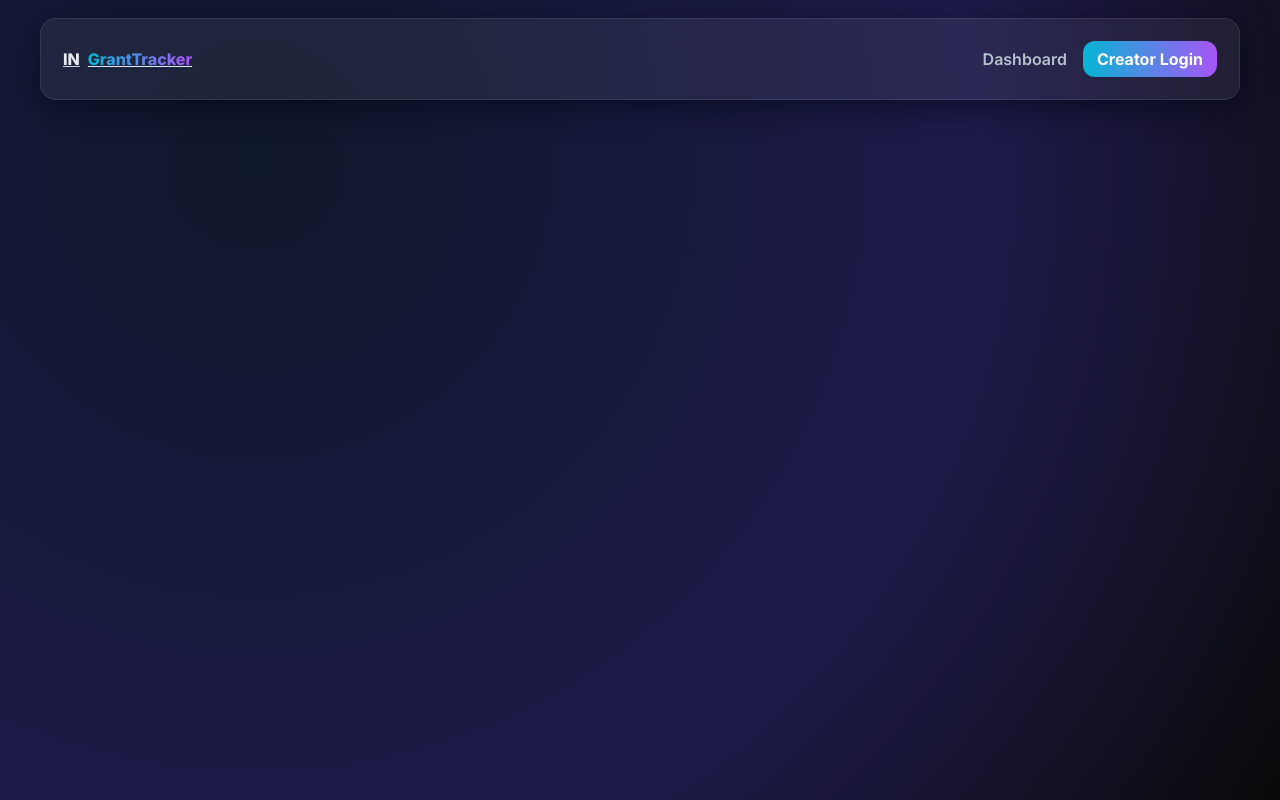
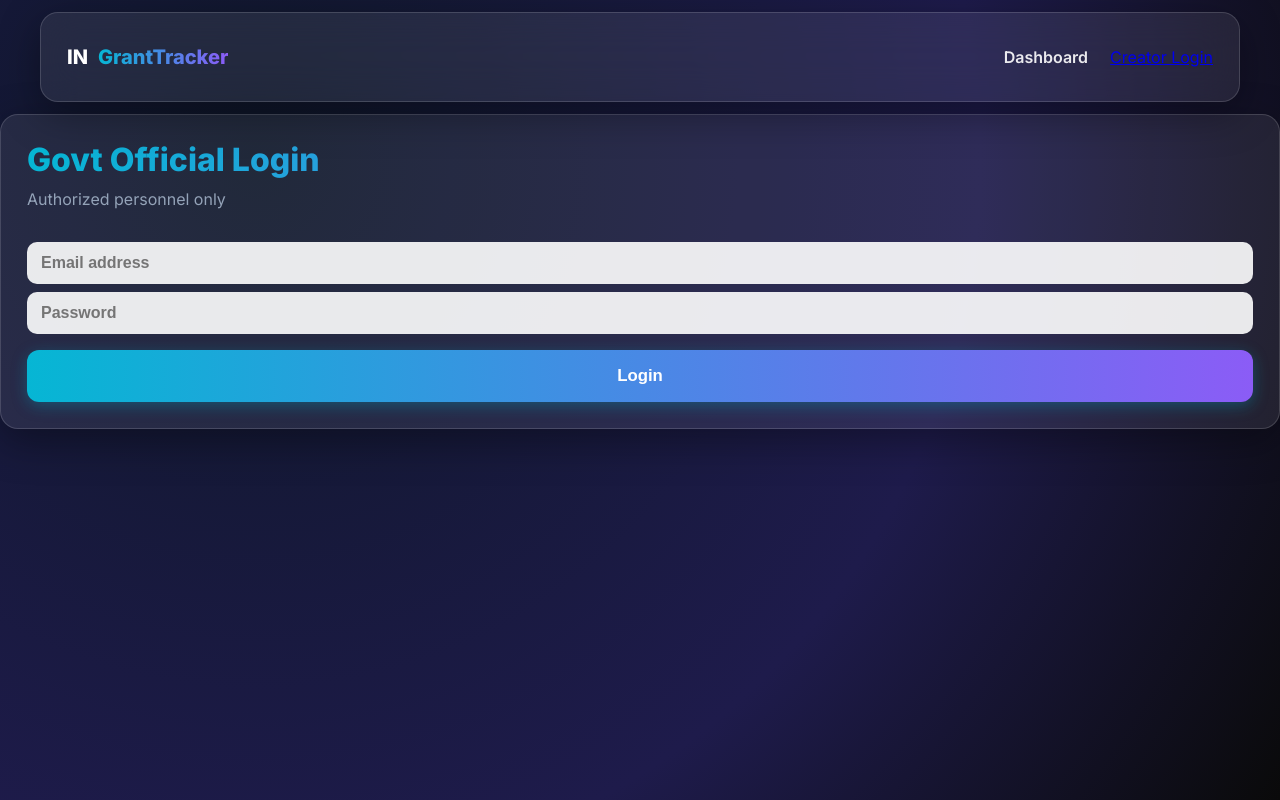
Before and after one commit to mamothai/grant-tracker-frontend, a React (Vite) app: page /gov-login in a window 1280 px wide. Built offline with nearby package versions, Linux system fonts and the light colour scheme.

Commit message:
Added scroll-based landing homepage

```diff
--- a/src/App.css
+++ b/src/App.css
@@ -1,164 +1,303 @@
-/* src/App.css - FINAL exact scroll-snap premium theme */
+@import url('https://fonts.googleapis.com/css2?family=Inter:wght@400;500;600;700;800&display=swap');
 
-/* base */
-@import url('https://fonts.googleapis.com/css2?family=Inter:wght@400;600;700;800&display=swap');
+:root {
+  /* Brand colors */
+  --navy: #0f172a;
+  --cyan: #06b6d4;
+  --purple: #8b5cf6;
+  --saffron: #f59e0b;
+  --muted: #94a3b8;
+  --white: #ffffff;
 
-:root{
-  --bg1: #0f172a;
-  --bg2: #111827;
-  --cyan: #06b6d4;
-  --purple: #a855f7;
-  --muted: #9aa6b3;
-  --glass: rgba(255,255,255,0.06);
-  --glass-border: rgba(255,255,255,0.09);
+  /* Glass styles */
+  --glass-bg: rgba(255, 255, 255, 0.08);
+  --glass-border: rgba(255, 255, 255, 0.15);
+  --glass-highlight: rgba(255, 255, 255, 0.25);
+  --shadow: 0 12px 40px rgba(0, 0, 0, 0.35);
 }
 
-/* page basics */
-html,body,#root { height:100%; }
-body {
-  margin:0;
-  font-family: Inter, sans-serif;
-  background: radial-gradient(circle at 10% 10%, #142033 0%, #0b0f1a 40%, #0b0f1a 100%);
-  color: #fff;
-  -webkit-font-smoothing:antialiased;
-  -moz-osx-font-smoothing:grayscale;
+html, body {
+  margin: 0;
+  padding: 0;
+  min-height: 100%;
+  font-family: "Inter", sans-serif;
+  background: radial-gradient(circle at 30% 20%, #1e293b, #0b0d16);
+  color: var(--white);
+  overflow-x: hidden;
+  scroll-behavior: smooth;
 }
 
-/* NAVBAR */
+/* -------- NAVBAR -------- */
 .nav {
-  position: fixed;
-  left:50%;
-  transform: translateX(-50%);
-  top: 18px;
-  width: min(1200px, 96%);
-  display:flex;
-  align-items:center;
-  justify-content:space-between;
+  position: sticky;
+  top: 0;
+  z-index: 50;
+  display: flex;
+  justify-content: space-between;
+  align-items: center;
   padding: 14px 20px;
-  border-radius: 14px;
-  background: var(--glass);
+  width: min(1200px, 95%);
+  margin: 12px auto;
+  background: var(--glass-bg);
   border: 1px solid var(--glass-border);
-  z-index: 60;
-  box-shadow: 0 8px 30px rgba(2,6,23,0.6);
+  border-radius: 16px;
+  backdrop-filter: blur(18px);
+  box-shadow: var(--shadow);
+  animation: fade-in 0.8s ease;
 }
 
-.brand { display:flex; gap:8px; align-items:center; font-weight:700; color:#dbeafe; }
-.brand-flag { font-weight:800; color: #fff; opacity:0.9; }
-.brand-text { background:linear-gradient(90deg,var(--cyan),var(--purple)); -webkit-background-clip:text; -webkit-text-fill-color:transparent; font-weight:800; }
-
-.nav-links { display:flex; gap:16px; align-items:center; }
-.nav-link { color:#c7d2da; opacity:0.9; text-decoration:none; font-weight:600; }
-.nav-cta { padding:8px 14px; border-radius:12px; background: linear-gradient(90deg,var(--cyan),var(--purple)); color:#fff; font-weight:700; text-decoration:none; }
-
-/* page container and scroll snap */
-.page-scroll {
-  scroll-snap-type: y mandatory;
-  overflow-y: auto;
-  height: 100vh;
+.brand {
+  display: flex;
+  align-items: center;
+  gap: 10px;
+  font-weight: 800;
+  text-decoration: none;
+  color: var(--white);
+  font-size: 1.25rem;
 }
 
-/* each full-screen panel */
-.panel {
-  min-height: 100vh;
+.brand-text {
+  background: linear-gradient(90deg, var(--cyan), var(--purple));
+  -webkit-background-clip: text;
+  -webkit-text-fill-color: transparent;
+}
+
+.nav-links {
+  display: flex;
+  gap: 10px;
+  align-items: center;
+}
+
+.nav-link {
+  padding: 8px 12px;
+  border-radius: 10px;
+  text-decoration: none;
+  font-weight: 600;
+  color: var(--white);
+  opacity: 0.9;
+  transition: 0.25s;
+}
+.nav-link:hover {
+  opacity: 1;
+  background: rgba(255, 255, 255, 0.12);
+}
+
+/* -------- LAYOUTS -------- */
+.container {
+  width: min(1100px, 94%);
+  margin: 40px auto;
+}
+
+.hero {
+  display: grid;
+  gap: 24px;
+}
+@media (max-width: 900px) {
+  .hero {
+    display: flex;
+    flex-direction: column;
+  }
+}
+
+/* -------- GLASS CARDS -------- */
+.glassy, .glass-card {
+  background: var(--glass-bg);
+  border: 1px solid var(--glass-border);
+  border-radius: 18px;
+  backdrop-filter: blur(20px);
+  -webkit-backdrop-filter: blur(20px);
+  box-shadow: var(--shadow);
+  padding: 26px;
+  transition: transform 0.3s ease, box-shadow 0.3s ease;
+}
+.glassy:hover, .glass-card:hover {
+  transform: translateY(-3px);
+  box-shadow: 0 15px 45px rgba(6, 182, 212, 0.3);
+}
+
+/* -------- HERO -------- */
+.hero-title {
+  font-size: clamp(28px, 5vw, 48px);
+  font-weight: 800;
+  margin-bottom: 8px;
+}
+.hero-sub {
+  font-size: 1.1rem;
+  color: var(--muted);
+  margin-bottom: 20px;
+}
+.gradient {
+  background: linear-gradient(90deg, var(--cyan), var(--purple));
+  -webkit-background-clip: text;
+  -webkit-text-fill-color: transparent;
+}
+.muted {
+  color: var(--muted);
+}
+
+/* -------- BUTTONS -------- */
+.btn {
+  display: inline-flex;
+  align-items: center;
+  justify-content: center;
+  border: none;
+  font-weight: 700;
+  cursor: pointer;
+  text-decoration: none;
+  padding: 12px 18px;
+  border-radius: 12px;
+  transition: all 0.25s ease;
+}
+.btn-primary {
+  background: linear-gradient(90deg, var(--cyan), var(--purple));
+  color: #fff;
+  box-shadow: 0 8px 22px rgba(6, 182, 212, 0.35);
+}
+.btn-primary:hover {
+  transform: translateY(-2px);
+  box-shadow: 0 12px 32px rgba(6, 182, 212, 0.55);
+}
+.btn-ghost {
+  background: rgba(255, 255, 255, 0.1);
+  border: 1px solid rgba(255, 255, 255, 0.2);
+  color: #fff;
+}
+.btn-ghost:hover {
+  background: rgba(255, 255, 255, 0.15);
+  transform: translateY(-2px);
+}
+
+/* -------- INPUTS & FORMS -------- */
+.input, textarea {
+  width: 100%;
+  padding: 12px 14px;
+  border-radius: 10px;
+  background: rgba(255, 255, 255, 0.9);
+  color: #111;
+  font-weight: 600;
+  border: none;
+  outline: none;
+  transition: 0.3s box-shadow, 0.3s border;
+}
+.input:focus, textarea:focus {
+  box-shadow: 0 0 0 4px rgba(6, 182, 212, 0.25);
+}
+
+/* -------- SEARCH BOX -------- */
+.search-row {
+  display: flex;
+  gap: 10px;
+  margin-top: 12px;
+}
+
+/* -------- FOOTER -------- */
+.footer {
+  text-align: center;
+  margin: 40px auto 20px;
+  color: var(--muted);
+  font-size: 0.9rem;
+  opacity: 0.8;
+}
+.gradient-ink {
+  background: linear-gradient(90deg, var(--saffron), var(--cyan));
+  -webkit-background-clip: text;
+  -webkit-text-fill-color: transparent;
+}
+
+/* -------- ANIMATIONS -------- */
+.fade-in {
+  animation: fade-in 0.7s ease both;
+}
+.fade-up {
+  animation: fade-up 0.8s ease both;
+}
+.float-up {
+  animation: float-up 1.1s cubic-bezier(.22, .65, .17, .99) both;
+}
+.delay-1 {
+  animation-delay: 0.15s;
+}
+@keyframes fade-in {
+  from { opacity: 0; }
+  to { opacity: 1; }
+}
+@keyframes fade-up {
+  from { opacity: 0; transform: translateY(20px); }
+  to { opacity: 1; transform: translateY(0); }
+}
+@keyframes float-up {
+  0% { transform: translateY(25px) scale(0.98); opacity: 0; }
+  60% { transform: translateY(-5px) scale(1.02); opacity: 0.9; }
+  100% { transform: translateY(0) scale(1); opacity: 1; }
+}
+
+/* -------- UTILITIES -------- */
+.center { text-align: center; }
+.text-sm { font-size: 0.875rem; }
+.text-lg { font-size: 1.125rem; }
+.mt-4 { margin-top: 1rem; }
+.mt-8 { margin-top: 2rem; }
+.mb-4 { margin-bottom: 1rem; }
+/* --- Scroll-based home sections --- */
+.home-scroll {
+  display: flex;
+  flex-direction: column;
+  align-items: center;
+}
+
+.section {
+  width: 100%;
+  max-width: 1100px;
+  margin: 80px auto;
+  padding: 60px 30px;
+  border-radius: 18px;
+  display: flex;
+  justify-content: center;
+  align-items: center;
+  flex-direction: column;
+}
+
+.section-content {
   display: flex;
   align-items: center;
-  justify-content: center;
-  gap: 48px;
-  width: min(1200px, 96%);
-  margin: 0 auto;
-  padding: 48px 20px;
-  scroll-snap-align: start;
-  box-sizing: border-box;
-  position: relative;
+  justify-content: space-between;
+  gap: 40px;
+  flex-wrap: wrap;
 }
 
-/* left / right columns */
-.panel-left { flex: 1 1 52%; max-width: 58%; }
-.panel-right { flex: 1 1 40%; display:flex; align-items:center; justify-content:center; }
-
-/* look of text */
-.big-title { font-size: clamp(34px, 7vw, 58px); font-weight:800; margin:0 0 18px 0; line-height:1; color: #e6eef9; }
-.lead { font-size:18px; color: var(--muted); max-width: 640px; margin-bottom: 22px; }
-.panel-title { font-size:32px; font-weight:800; margin:0 0 10px; color:#e6eef9; }
-
-/* CTA styles */
-.panel-ctas, .panel-ctas .cta, .panel-ctas .cta + .cta, .panel-ctas .cta-primary {
-  display:flex;
-  gap: 14px;
-  align-items:center;
-}
-.cta { text-decoration:none; display:inline-flex; align-items:center; justify-content:center; border-radius:14px; font-weight:700; padding:14px 20px; }
-.cta-primary { background: linear-gradient(90deg,var(--cyan),var(--purple)); color: #fff; box-shadow: 0 12px 30px rgba(6,182,212,0.12); }
-.cta-ghost { background: rgba(255,255,255,0.05); border:1px solid rgba(255,255,255,0.08); color:#fff; }
-
-/* right-side icon */
-.big-icon { width: 420px; height: auto; filter: drop-shadow(0 20px 40px rgba(24,18,48,0.45)); }
-
-/* glass panels for CTA pages */
-.glassy { background: var(--glass); border-radius: 16px; padding: 22px; border: 1px solid var(--glass-border); }
-
-/* page-center helper */
-.page-center { min-height: calc(100vh - 120px); display:flex; align-items:center; justify-content:center; padding: 60px 20px; }
-
-/* suggestion container */
-.suggest-container { width: 560px; }
-
-/* chart page */
-.chart-wrapper { max-width: 1100px; margin: 48px auto; }
-
-/* input */
-.input { width:100%; padding:12px 14px; border-radius:10px; border:none; margin-bottom:10px; font-weight:600; }
-
-/* small helpers */
-.muted { color: var(--muted); }
-.center { text-align:center; }
-
-/* left neon vertical strip (seen in screenshot) */
-.page-scroll::before {
-  content: "";
-  position: fixed;
-  left: calc(50% - min(1200px,96%)/2 + 12px);
-  top: 0;
-  height: 100%;
-  width: 6px;
-  background: linear-gradient(180deg, rgba(6,182,212,0.12), rgba(168,85,247,0.08));
-  filter: blur(6px);
-  z-index: 5;
-  border-radius: 8px;
+.section-content.reverse {
+  flex-direction: row-reverse;
 }
 
-/* responsive */
-@media (max-width: 900px) {
-  .panel { flex-direction: column; padding-top: 120px; padding-bottom: 80px; }
-  .panel-left, .panel-right { max-width: 100%; width: 100%; text-align: center; }
-  .big-icon { width: 260px; margin-top:18px; }
+.text-block {
+  flex: 1;
+  min-width: 280px;
 }
 
-/* ===================== reveal/scroll animations ===================== */
-.reveal, .reveal-left, .reveal-right, .float-up {
-  opacity: 0;
-  transform: translateY(28px);
-  transition: all 0.9s cubic-bezier(.2,.9,.2,1);
+.section-img,
+.hero-img {
+  width: 300px;
+  max-width: 90%;
+  border-radius: 14px;
+  filter: drop-shadow(0 0 20px rgba(6, 182, 212, 0.2));
 }
 
-.reveal-left { transform: translateX(-40px); }
-.reveal-right { transform: translateX(40px); }
-
-.in-view {
-  opacity: 1;
-  transform: translateX(0) translateY(0);
+.hero-section {
+  display: flex;
+  align-items: center;
+  justify-content: space-between;
+  flex-wrap: wrap;
+  margin-top: 40px;
+  margin-bottom: 80px;
 }
 
-/* small per-panel delays */
-.delay { transition-delay: 0.12s; }
-.delay-1 { transition-delay: 0.18s; }
-.delay-2 { transition-delay: 0.28s; }
-.delay-3 { transition-delay: 0.36s; }
-
-/* subtle floating effect for panel icons */
-.float { animation: float 6s ease-in-out infinite; }
-@keyframes float {
-  0% { transform: translateY(0); }
-  50% { transform: translateY(-12px); }
-  100% { transform: translateY(0); }
+@media (max-width: 800px) {
+  .hero-section {
+    text-align: center;
+    flex-direction: column;
+  }
+  .section-content {
+    flex-direction: column;
+    text-align: center;
+  }
 }
--- a/src/Home.jsx
+++ b/src/Home.jsx
@@ -1,190 +1,118 @@
-// src/Home.jsx
 import { Link } from "react-router-dom";
 import "./App.css";
 
-/* ---------------- ICONS ---------------- */
-
-function IconNetwork() {
-  return (
-    <svg className="big-icon" viewBox="0 0 120 120" xmlns="http://www.w3.org/2000/svg" aria-hidden="true">
-      <defs>
-        <linearGradient id="g1" x1="0" x2="1">
-          <stop offset="0" stopColor="#06b6d4" />
-          <stop offset="1" stopColor="#a855f7" />
-        </linearGradient>
-      </defs>
-
-      <g stroke="url(#g1)" strokeWidth="4" fill="none" strokeLinecap="round">
-        <circle cx="60" cy="20" r="8" />
-        <circle cx="20" cy="60" r="8" />
-        <circle cx="60" cy="100" r="8" />
-        <circle cx="100" cy="60" r="8" />
-        <path d="M60 28 L60 92" />
-        <path d="M28 60 L92 60" />
-        <path d="M34 34 L86 86" />
-        <path d="M86 34 L34 86" />
-      </g>
-    </svg>
-  );
-}
-
-function IconLight() {
-  return (
-    <svg className="big-icon" viewBox="0 0 120 120" xmlns="http://www.w3.org/2000/svg" aria-hidden="true">
-      <defs>
-        <linearGradient id="g2" x1="0" x2="1">
-          <stop offset="0" stopColor="#06b6d4" />
-          <stop offset="1" stopColor="#a855f7" />
-        </linearGradient>
-      </defs>
-
-      <g stroke="url(#g2)" strokeWidth="4" fill="none" strokeLinecap="round">
-        <path d="M60 20 a18 18 0 0 1 18 18 18 18 0 0 1 -18 18 18 18 0 0 1 -18 -18 18 18 0 0 1 18 -18z" />
-        <path d="M50 56 L70 56" />
-        <path d="M58 72 L62 72 L62 88 L58 88 Z" />
-        <path d="M60 6 L60 18" />
-        <path d="M30 36 L40 44" />
-        <path d="M90 36 L80 44" />
-      </g>
-    </svg>
-  );
-}
-
-function IconCloud() {
-  return (
-    <svg className="big-icon" viewBox="0 0 120 120" xmlns="http://www.w3.org/2000/svg" aria-hidden="true">
-      <defs>
-        <linearGradient id="g3" x1="0" x2="1">
-          <stop offset="0" stopColor="#06b6d4" />
-          <stop offset="1" stopColor="#a855f7" />
-        </linearGradient>
-      </defs>
-
-      <g stroke="url(#g3)" strokeWidth="4" fill="none" strokeLinecap="round">
-        <path d="M30 70 Q20 50 40 44 Q45 30 62 32 Q78 22 92 38 Q106 45 100 62 Q110 66 102 76 Q70 92 30 70 Z" />
-      </g>
-    </svg>
-  );
-}
-
-function IconBell() {
-  return (
-    <svg className="big-icon" viewBox="0 0 120 120" xmlns="http://www.w3.org/2000/svg" aria-hidden="true">
-      <defs>
-        <linearGradient id="g4" x1="0" x2="1">
-          <stop offset="0" stopColor="#06b6d4" />
-          <stop offset="1" stopColor="#a855f7" />
-        </linearGradient>
-      </defs>
-
-      <g stroke="url(#g4)" strokeWidth="4" fill="none" strokeLinecap="round">
-        <path d="M60 26 a20 20 0 0 0 -20 20 v12 a8 8 0 0 1 -4 6 l-4 4 72 0 -4 -4 a8 8 0 0 1 -4 -6 V46 a20 20 0 0 0 -20 -20z"/>
-        <circle cx="60" cy="92" r="6" fill="url(#g4)" />
-      </g>
-    </svg>
-  );
-}
-
-function IconRobot() {
-  return (
-    <svg className="big-icon" viewBox="0 0 120 120" xmlns="http://www.w3.org/2000/svg" aria-hidden="true">
-      <defs>
-        <linearGradient id="g5" x1="0" x2="1">
-          <stop offset="0" stopColor="#06b6d4" />
-          <stop offset="1" stopColor="#a855f7" />
-        </linearGradient>
-      </defs>
-
-      <g stroke="url(#g5)" strokeWidth="4" fill="none" strokeLinecap="round">
-        <rect x="36" y="30" width="48" height="44" rx="8" />
-        <circle cx="52" cy="50" r="4" fill="url(#g5)"/>
-        <circle cx="68" cy="50" r="4" fill="url(#g5)"/>
-        <path d="M52 70 L68 70" />
-        <path d="M46 26 L46 18" />
-        <path d="M74 26 L74 18" />
-        <rect x="50" y="76" width="20" height="12" rx="4" />
-      </g>
-    </svg>
-  );
-}
-
-/* ---------------- HOME PAGE ---------------- */
-
 export default function Home() {
   return (
-    <main className="page-scroll">
-
-      {/* HERO */}
-      <section className="panel panel-hero reveal" id="panel-hero">
-        <div className="panel-left">
-          <h1 className="big-title gradient">GrantTracker Portal</h1>
-          <p className="lead muted">
-            Streamlining transparency, empowering creators, and enabling real-time public visibility — all in one digital ecosystem.
+    <main className="home-scroll">
+      {/* Hero Section */}
+      <section id="hero" className="section hero-section">
+        <div className="text-block">
+          <h1 className="gradient" style={{ fontSize: "3rem", fontWeight: "800" }}>
+            Welcome to GrantTracker
+          </h1>
+          <p className="muted text-lg">
+            A transparent, digital way to monitor and manage government grants —
+            connecting officials, creators, and the public for accountability.
           </p>
-
-          <div className="panel-ctas">
-            <Link to="/chart" className="cta cta-primary">Explore Dashboard</Link>
-            <Link to="/creator-login" className="cta cta-ghost">Creator Login</Link>
+          <div className="cta-row" style={{ marginTop: "20px" }}>
+            <Link to="/chart" className="btn btn-primary">
+              Explore Dashboard
+            </Link>
+            <Link to="/creator-login" className="btn btn-ghost">
+              Creator Login
+            </Link>
           </div>
         </div>
+        <img
+          src="https://cdn-icons-png.flaticon.com/512/2631/2631335.png"
+          alt="hero illustration"
+          className="hero-img"
+        />
+      </section>
 
-        <div className="panel-right reveal-right">
-          <IconNetwork />
+      {/* Public Dashboard Section */}
+      <section id="public" className="section glassy fade-up">
+        <div className="section-content">
+          <img
+            src="https://cdn-icons-png.flaticon.com/512/3602/3602145.png"
+            alt="dashboard"
+            className="section-img"
+          />
+          <div className="text-block">
+            <h2 className="gradient">Public Dashboard</h2>
+            <p className="muted">
+              Anyone can view live data and sector-wise allocation of government
+              grants. It’s a transparent window into public spending.
+            </p>
+            <Link to="/chart" className="btn btn-primary mt-4">
+              View Dashboard
+            </Link>
+          </div>
         </div>
       </section>
 
-      {/* SUGGESTIONS */}
-      <section className="panel panel-suggest reveal">
-        <div className="panel-left">
-          <h2 className="panel-title gradient">Public Suggestions</h2>
-          <p className="muted">Citizens can provide feedback or suggestions on any grant to ensure healthier communication and transparency.</p>
-          <Link to="/suggestions" className="cta cta-primary">Submit Feedback</Link>
-        </div>
-
-        <div className="panel-right reveal-right delay">
-          <IconLight />
+      {/* Creator Portal Section */}
+      <section id="creator" className="section glassy fade-up">
+        <div className="section-content reverse">
+          <img
+            src="https://cdn-icons-png.flaticon.com/512/4712/4712105.png"
+            alt="creator"
+            className="section-img"
+          />
+          <div className="text-block">
+            <h2 className="gradient">Creator Portal</h2>
+            <p className="muted">
+              Authorized creators can register new grants, assign budgets, and
+              monitor progress. It’s secure, digital, and efficient.
+            </p>
+            <Link to="/creator-login" className="btn btn-primary mt-4">
+              Creator Login
+            </Link>
+          </div>
         </div>
       </section>
 
-      {/* GOV DASHBOARD */}
-      <section className="panel panel-gov reveal">
-        <div className="panel-left">
-          <h2 className="panel-title gradient">Government Dashboard</h2>
-          <p className="muted">Officials can upload progress proofs, update milestones, and maintain public trust with verified data.</p>
-          <Link to="/gov-login" className="cta cta-primary">Official Login</Link>
-        </div>
-
-        <div className="panel-right reveal-right delay-1">
-          <IconCloud />
+      {/* Government Dashboard Section */}
+      <section id="gov" className="section glassy fade-up">
+        <div className="section-content">
+          <img
+            src="https://cdn-icons-png.flaticon.com/512/2674/2674729.png"
+            alt="gov"
+            className="section-img"
+          />
+          <div className="text-block">
+            <h2 className="gradient">Government Dashboard</h2>
+            <p className="muted">
+              Officials can update project progress, attach proofs, and keep
+              citizens informed — ensuring real-time accountability.
+            </p>
+            <Link to="/gov-login" className="btn btn-primary mt-4">
+              Official Login
+            </Link>
+          </div>
         </div>
       </section>
 
-      {/* PUBLIC DASHBOARD */}
-      <section className="panel panel-public reveal">
-        <div className="panel-left">
-          <h2 className="panel-title gradient">Public Dashboard</h2>
-          <p className="muted">Explore live charts, sector distribution and grant activity. Designed for transparency and public engagement.</p>
-          <Link to="/chart" className="cta cta-primary">View Dashboard</Link>
-        </div>
-
-        <div className="panel-right reveal-right delay-2">
-          <IconBell />
+      {/* Feedback Section */}
+      <section id="feedback" className="section glassy fade-up">
+        <div className="section-content reverse">
+          <img
+            src="https://cdn-icons-png.flaticon.com/512/2767/2767187.png"
+            alt="feedback"
+            className="section-img"
+          />
+          <div className="text-block">
+            <h2 className="gradient">Public Suggestions</h2>
+            <p className="muted">
+              Citizens can submit feedback or suggestions for any grant ID —
+              promoting open communication and collaboration.
+            </p>
+            <Link to="/chart#suggestions" className="btn btn-primary mt-4">
+              Give Feedback
+            </Link>
+          </div>
         </div>
       </section>
-
-      {/* CREATOR PORTAL */}
-      <section className="panel panel-creator reveal">
-        <div className="panel-left">
-          <h2 className="panel-title gradient">Creator Portal</h2>
-          <p className="muted">Authorized creators can register new grants and manage all core entries. Secure, digital and powerful.</p>
-          <Link to="/creator-login" className="cta cta-primary">Creator Login</Link>
-        </div>
-
-        <div className="panel-right reveal-right delay-3">
-          <IconRobot />
-        </div>
-      </section>
-
     </main>
   );
 }
```
